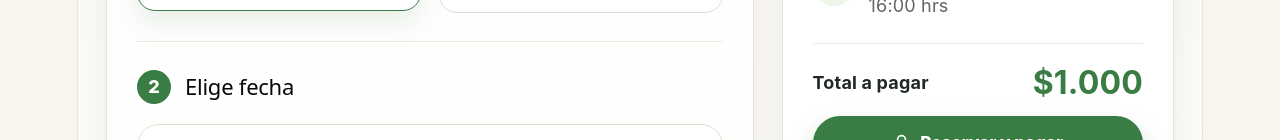
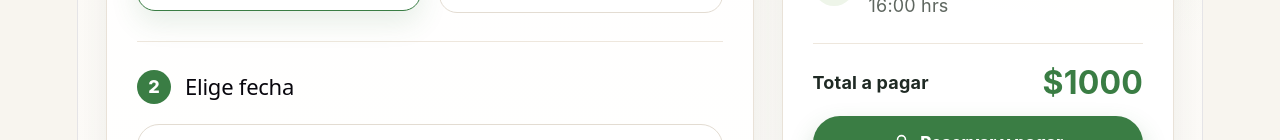
Before and after one commit to darling-rr/agenda-enfermera-metabolica, a React (Vite) app: page / in a window 1280 px wide. Shown: the part 812-952 px from the top of the page. Built offline with nearby package versions, Linux system fonts and the light colour scheme; no server answers; the database is empty.

Commit message:
fix precio correcto

```diff
--- a/src/App.jsx
+++ b/src/App.jsx
@@ -53,8 +53,8 @@ function App() {
   const [isSaving, setIsSaving] = useState(false);
   const [patient, setPatient] = useState({ name: "", phone: "", email: "" });
 
-  const price = selectedMode === "Presencial" ? "$1.000" : "$1.000";
-  const priceNumber = selectedMode === "Presencial" ? 1.000 : 1.000;
+  const price = selectedMode === "Presencial" ? "$1000" : "$1000";
+  const priceNumber = selectedMode === "Presencial" ? 1000 : 1000;
 
   const calendarDays = useMemo(() => {
     const firstDay = new Date(currentYear, currentMonth, 1);
```
